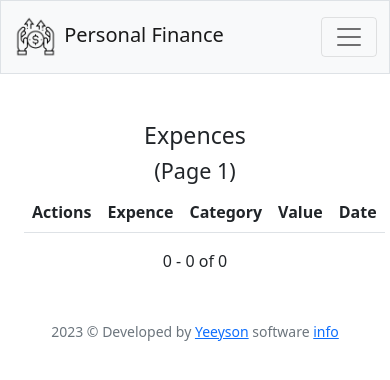
After one commit to yeeydu/personalFinance, a Flask app: page /expenses/1 in a window 390 px wide. The commit adds this page. Shown: the top 380 px of the page. Run offline with Flask 3, Linux system fonts and the light colour scheme; the visitor is signed in with stand-in values (Sample User, id 1); data that the repository does not hold is empty.

Commit message:
add pagination for expenses list

```diff
--- a/models/Expenses.py
+++ b/models/Expenses.py
@@ -9,8 +9,8 @@ Base = declarative_base()
 # once we create our first record it will create the database
 # expenses_category = db.table(
 #     "expenses_category",
-#     db.Column("expenses_id", db.Integer, db.ForeignKey("expenses.id")),
-#     db.Column("category_id", db.Integer, db.ForeignKey("category.id")),
+#     db.Column('expenses_id', db.Integer, db.ForeignKey('expenses.id')),
+#     db.Column('category_id', db.Integer, db.ForeignKey('category.id')),
 # )#
 
 
@@ -21,7 +21,7 @@ class Expenses(db.Model):
     value = db.Column(db.Numeric(8, 2), nullable=False)
     created_at = db.Column(db.DateTime(timezone=True), server_default=func.now())
     category = db.Column(db.Integer, db.ForeignKey("category.id", ondelete="CASCADE"))
-    #category = db.relationship('Category', secondary=expenses_category, primaryjoin="Expenses.id == Category.expenses_id", backref='expenses') #
+    #category = db.relationship('Category', secondary=expenses_category, backref='category') #
 
     # user = db.relationship("Users", db.ForeignKey="[user.id]")
     # category = db.relationship("Category", backref="expenses")# one to many relation
--- a/routes/personalFinance.py
+++ b/routes/personalFinance.py
@@ -105,7 +105,7 @@ def index():
         # info = Expenses.select(Expenses.item, Expenses.value).where(Expenses.user_id == user_id)
         # expenses = db.session("select * FROM Expenses WHERE expenses.user_id= ?", user_id)
 
-        income = Income.query.all()
+        income = Income.query.limit(5).all()
         income_type = Income_type.query.all()
         # sum total income
         total_income = (
@@ -114,7 +114,9 @@ def index():
             .total
         )
 
-        expenses = Expenses.query.all()
+        page = request.args.get('page', 1, type=int)
+        pagination = Expenses.query.paginate(page=page, per_page=10)
+        #expenses = Expenses.query.all()
         category = Category.query.all()
         # sum total expenses
         total_expenses = (
@@ -133,15 +135,28 @@ def index():
 
         return render_template(
             "index.html",
-            expenses=expenses,
+            #expenses=expenses,
             category=category,
             catId=catId,
             income=income,
             income_type=income_type,
             total_income=total_income,
             total_expenses=total_expenses,
-            balance=balance
+            balance=balance,
+            # expenses=pagination_expenses,
+            # page=page,
+            # per_page=per_page,
+             pagination=pagination
         )
+
+# EXPENSES
+@personalFinance.route("/expenses/<int:page_num>",methods=['GET'])
+@login_required
+def expenses(page_num):
+    page = request.args.get('page', 1, type=int)
+    pagination = Expenses.query.paginate(page=page_num, per_page=10, error_out=True)
+    return render_template(
+            "expenses.html", pagination=pagination)
 
 
 # UPDATE EXPENSES METHOD
--- /dev/null
+++ b/templates/expenses.html
@@ -0,0 +1,76 @@
+{% extends "layout.html" %} {% block title %} Index {% endblock %} {% block
+main%}
+<div class="container">
+  <h3>Expences</h3>
+  <h4>(Page {{ pagination.page }})</h4>
+  <table class="table table-striped table-hover">
+    <thead>
+      <tr>
+        <th scope="col">Actions</th>
+        <th scope="col">Expence</th>
+        <th scope="col">Category</th>
+        <th scope="col">Value</th>
+        <th scope="col">Date</th>
+      </tr>
+    </thead>
+    <tbody>
+      {% for expenses in pagination.items %}
+      <tr>
+        <td>
+          <div class="row align-content-center align-items-center">
+            <div class="col-lg-3 col-xxl-3 col-md-3">
+              <form
+                method="post"
+                action="{{ url_for('personalFinance.delete', id=expenses.id) }}"
+              >
+                <button
+                  class="btn btn-outline-danger"
+                  type="submit"
+                  name="delete"
+                  value="Delete"
+                >
+                  <img src="/static/trash.svg" />
+                </button>
+              </form>
+            </div>
+            <div class="col-lg-3 col-xxl-3 col-md-3">
+              <a href="{{ url_for('personalFinance.update', id=expenses.id) }}">
+                <button type="button" class="btn btn-outline-primary">
+                  <img src="/static/pencil.svg" />
+                </button>
+              </a>
+            </div>
+          </div>
+        </td>
+        <td>
+          <div class="">
+            <a href="{{ url_for('personalFinance.update', id=expenses.id) }}">
+              {{ expenses.item }}
+            </a>
+          </div>
+        </td>
+        <td>{{ expenses.category}}</td>
+        <td>-{{ expenses.value | conv_curr }}</td>
+        <td>{{ expenses.created_at.strftime('%d-%m-%y')}}</td>
+      </tr>
+      {%endfor %}
+    </tbody>
+  </table>
+  <div class="page-items">
+    {{ pagination.first }} - {{ pagination.last }} of {{ pagination.total }}
+  </div>
+  <div class="pagination">
+    {% for page in pagination.iter_pages() %} {% if page %} {% if page !=
+    pagination.page %}
+    <a href="{{ url_for('personalFinance.expenses', page_num=page) }}"
+      >{{ page }}</a
+    >
+    {% else %}
+    <strong>{{ page }}</strong>
+    {% endif %} {% else %}
+    <span class="ellipsis">…</span>
+    {% endif %} {% endfor %}
+  </div>
+
+</div>
+{% endblock %}
```
Also changed, not shown: templates/index.html (+48 -15 lines), 2 other files.
